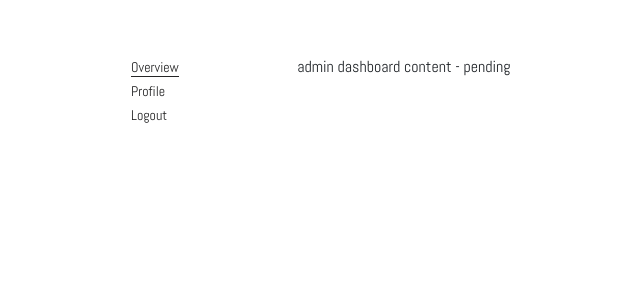
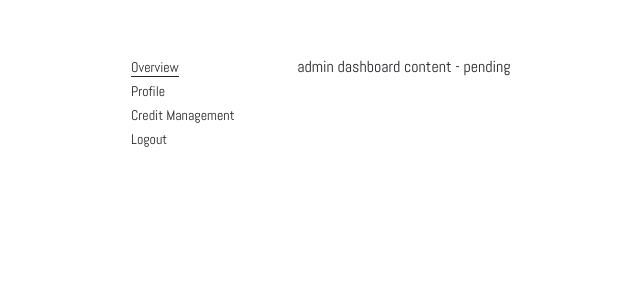
Before and after one commit to thoseJC/Moa-Creek-Rural-Supplies, a Flask app: page /admin/dashboard in a window 1280 px wide. Shown: the part 130-430 px from the top of the page, without its empty margins (17-657 px from the left). Run offline with Flask 3, Linux system fonts and the light colour scheme; the visitor is signed in with stand-in values (Sample User, id 1); some libraries are stand-ins or nearby versions.

Commit message:
chore: enabled administrator credit management

```diff
--- a/templates/global/account_navbar.html
+++ b/templates/global/account_navbar.html
@@ -24,6 +24,10 @@
     <li class="{% if current_page == 'credit' %}active{% endif %}">
       <a href="{{url_for('manager.credit_management')}}">Credit Management</a>
     </li>
+    {% elif session["user_role"] == 'admin' %}
+    <li class="{% if current_page == 'credit' %}active{% endif %}">
+      <a href="{{url_for('manager.credit_management')}}">Credit Management</a>
+    </li>
     {% endif %}
 
     <!-- 'Addresses' feature is currently pending -->
```
